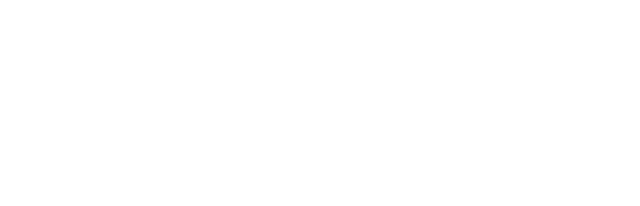
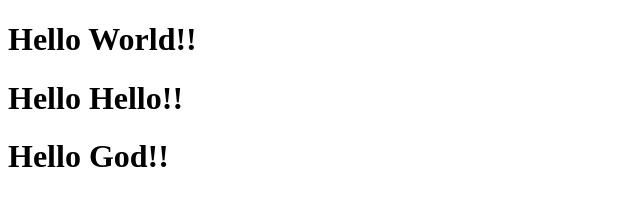
Before and after one commit to timentime1/git, a plain HTML site: page index.html in a window 1280 px wide. Shown: the whole page, without its empty margins (0-640 px from the left). Drawn offline with Linux system fonts and the light colour scheme.

Commit message:
add H1 tag

```diff
--- a/index.html
+++ b/index.html
@@ -6,6 +6,8 @@
     <title>Document</title>
 </head>
 <body>
-
+    <h1>Hello World!!</h1>
+    <h1>Hello Hello!!</h1>
+    <h1>Hello God!!</h1>
 </body>
 </html>
```
